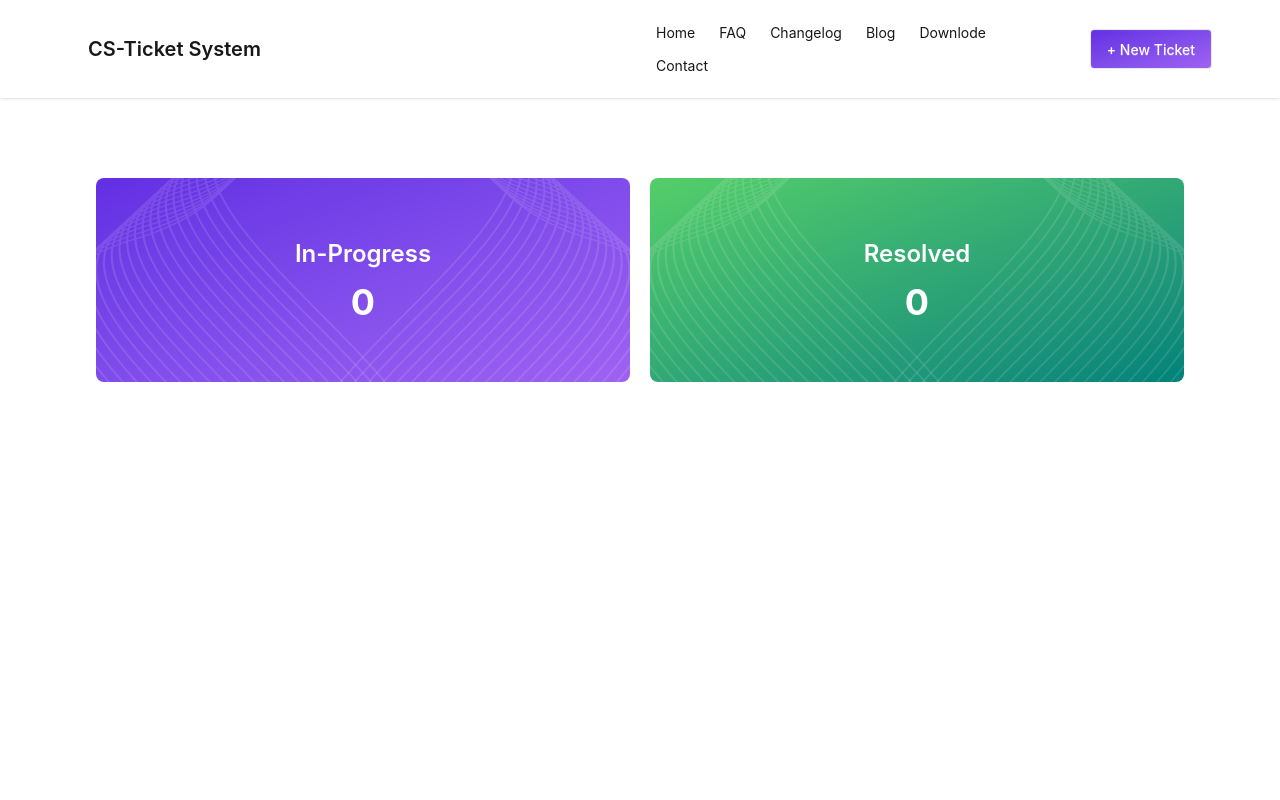
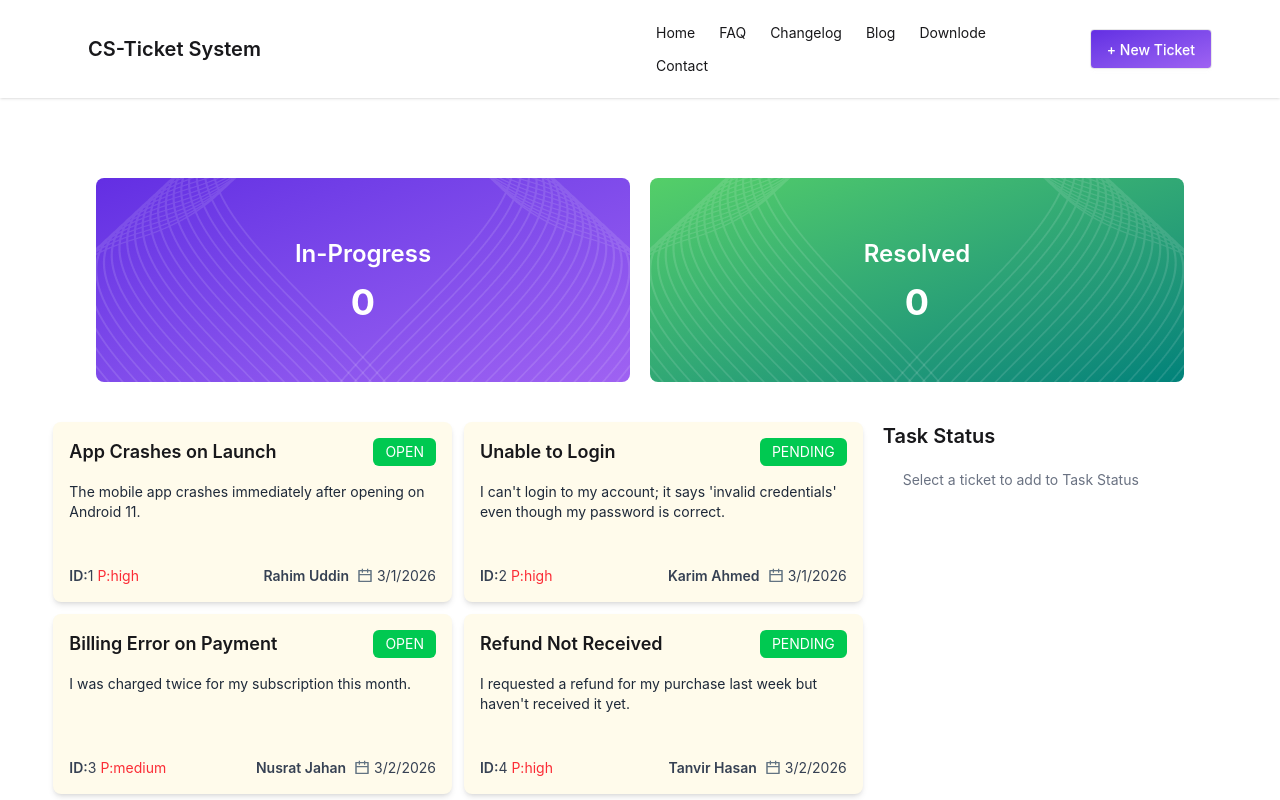
Before and after one commit to mohammad-meraj/Customer-Support-Service, a React (Vite) app: page / in a window 1280 px wide. Shown: the top 800 px of the page. Built offline with nearby package versions, Linux system fonts and the light colour scheme.

Commit message:
Task Section

```diff
--- /dev/null
+++ b/public/TicketsData.json
@@ -0,0 +1,137 @@
+[
+  {
+    "id": 1,
+    "title": "App Crashes on Launch",
+    "description": "The mobile app crashes immediately after opening on Android 11.",
+    "customer": "Rahim Uddin",
+    "priority": "high",
+    "status": "open",
+    "createdAt": "2026-03-01T10:15:00Z"
+  },
+  {
+    "id": 2,
+    "title": "Unable to Login",
+    "description": "I can't login to my account; it says 'invalid credentials' even though my password is correct.",
+    "customer": "Karim Ahmed",
+    "priority": "high",
+    "status": "pending",
+    "createdAt": "2026-03-01T11:30:00Z"
+  },
+  {
+    "id": 3,
+    "title": "Billing Error on Payment",
+    "description": "I was charged twice for my subscription this month.",
+    "customer": "Nusrat Jahan",
+    "priority": "medium",
+    "status": "open",
+    "createdAt": "2026-03-02T09:45:00Z"
+  },
+  {
+    "id": 4,
+    "title": "Refund Not Received",
+    "description": "I requested a refund for my purchase last week but haven't received it yet.",
+    "customer": "Tanvir Hasan",
+    "priority": "high",
+    "status": "pending",
+    "createdAt": "2026-03-02T12:20:00Z"
+  },
+  {
+    "id": 5,
+    "title": "Missing Order in App",
+    "description": "I placed an order yesterday, but it doesn't appear in my order history.",
+    "customer": "Sadia Islam",
+    "priority": "high",
+    "status": "open",
+    "createdAt": "2026-03-02T14:50:00Z"
+  },
+  {
+    "id": 6,
+    "title": "Cannot Update Profile",
+    "description": "Unable to change my profile picture or update my name in the account settings.",
+    "customer": "Arif Hossain",
+    "priority": "medium",
+    "status": "open",
+    "createdAt": "2026-03-03T08:10:00Z"
+  },
+  {
+    "id": 7,
+    "title": "App Freezes During Checkout",
+    "description": "The app freezes when I try to complete a purchase.",
+    "customer": "Mim Akter",
+    "priority": "high",
+    "status": "open",
+    "createdAt": "2026-03-03T09:40:00Z"
+  },
+  {
+    "id": 8,
+    "title": "Payment Method Not Working",
+    "description": "My saved credit card is declined even though it has sufficient balance.",
+    "customer": "Shakib Al Hasan",
+    "priority": "high",
+    "status": "pending",
+    "createdAt": "2026-03-03T11:05:00Z"
+  },
+  {
+    "id": 9,
+    "title": "Unable to Reset Password",
+    "description": "The reset password link I received does not work.",
+    "customer": "Farhana Rahman",
+    "priority": "medium",
+    "status": "open",
+    "createdAt": "2026-03-03T12:30:00Z"
+  },
+  {
+    "id": 10,
+    "title": "Account Suspended",
+    "description": "My account was suspended without any notification.",
+    "customer": "Mahmudul Hasan",
+    "priority": "high",
+    "status": "pending",
+    "createdAt": "2026-03-04T07:25:00Z"
+  },
+  {
+    "id": 11,
+    "title": "App Notifications Not Working",
+    "description": "I don't receive notifications for new messages or alerts.",
+    "customer": "Jannat Ara",
+    "priority": "low",
+    "status": "open",
+    "createdAt": "2026-03-04T09:10:00Z"
+  },
+  {
+    "id": 12,
+    "title": "Subscription Auto-Renew Failed",
+    "description": "My subscription did not renew automatically, and I lost premium features.",
+    "customer": "Rakib Khan",
+    "priority": "medium",
+    "status": "pending",
+    "createdAt": "2026-03-04T10:45:00Z"
+  },
+  {
+    "id": 13,
+    "title": "Incorrect Billing Amount",
+    "description": "I was charged $20 instead of $10 for my last purchase.",
+    "customer": "Tasnim Chowdhury",
+    "priority": "high",
+    "status": "open",
+    "createdAt": "2026-03-04T13:30:00Z"
+  },
+  {
+    "id": 14,
+    "title": "Order Delivered But Not Shown in App",
+    "description": "My order shows as delivered but it’s not listed in my order history.",
+    "customer": "Imran Hossain",
+    "priority": "medium",
+    "status": "pending",
+    "createdAt": "2026-03-04T15:00:00Z"
+  },
+  {
+    "id": 15,
+    "title": "Refund Issue With Subscription",
+    "description": "I canceled my subscription but the refund hasn’t been processed yet.",
+    "customer": "Sumaiya Islam",
+    "priority": "high",
+    "status": "open",
+    "createdAt": "2026-03-04T16:20:00Z"
+  }
+]
--- a/src/App.jsx
+++ b/src/App.jsx
@@ -1,17 +1,23 @@
 
+import { Suspense, useState } from 'react'
 import './App.css'
 import CountingBox from './component/CountingBox'
 import Navber from './component/Navber'
+import MainContainer from './component/MainContainer'
 
-
+const fetchTickets=fetch('/TicketsData.json').then(res=> res.json())
 
 function App() {
+    const[progress,setProgress]= useState(0)
+     const [selectTicket,setSelectTicket]= useState([])
 
   return (
     <>
-
       <Navber></Navber>
-      <CountingBox></CountingBox>
+      <CountingBox progress={progress}></CountingBox>
+      <Suspense fallback={<h2>Tickeys loading</h2>}>
+        <MainContainer progress={progress} setProgress={setProgress} selectTicket={selectTicket} setSelectTicket={setSelectTicket} fetchTickets={fetchTickets}></MainContainer>
+      </Suspense>
 
     </>
   )
--- a/src/component/CountingBox.jsx
+++ b/src/component/CountingBox.jsx
@@ -19,7 +19,7 @@ import React from 'react';
 import vectorImg1 from '../assets/vector1.png';
 import vectorImg2 from '../assets/vector2.png';
 
-const CountingBox = () => {
+const CountingBox = ({progress}) => {
     return (
         <div className='flex flex-col lg:flex-row justify-between gap-5 items-center max-w-[85%] mx-auto pt-20'>
 
@@ -28,7 +28,7 @@ const CountingBox = () => {
              <img className="absolute left-0 top-1/2 -translate-y-1/2 z-10" src={vectorImg1} alt=""/>
              <img className="absolute right-0 top-1/2 -translate-y-1/2 z-10" src={vectorImg2} alt=""/>
                 <h2 className='text-2xl font-semibold mb-3'>In-Progress</h2>
-                <h2 className='text-4xl font-bold'>0</h2>
+                <h2 className='text-4xl font-bold'>{progress}</h2>
             </div>
 
             <div className='relative text-white font-medium bg-gradient-to-br from-[#54CF68] to-[#00827A] w-4/5 text-center px-28 py-15 rounded-lg'>
--- /dev/null
+++ b/src/component/CustomerTickets.jsx
@@ -0,0 +1,41 @@
+import React from 'react';
+import time from '../assets/ri_calendar-line.png'
+const CustomerTickets = ({ticket,selectTicket,setSelectTicket,progress,setProgress}) => {
+    return (
+        <div onClick={()=>{
+               setProgress(progress+1)
+                setSelectTicket([...selectTicket,ticket])
+                }}>
+
+ <div className="card bg-amber-50 rounded-lg shadow-md h-45">
+  <div className="card-body p-4">
+    <div className="flex justify-between items-center mb-2">
+      <h3 className="text-lg font-semibold">{ticket.title}</h3>
+      <button className="bg-green-500 text-white px-3 py-1 rounded-md text-sm uppercase">
+        {ticket.status}
+      </button>
+    </div>
+    <p className="text-sm text-gray-800 mb-4">{ticket.description}</p>
+    <div className="flex justify-between items-center text-sm text-gray-700">
+      <div>
+        <span className="font-semibold">ID:</span><span>{ticket.id}</span>
+        <span className='text-red-500'>  P:{ticket.priority}</span>
+      </div>
+      <div className="flex items-center space-x-2">
+        <span className="font-semibold">{ticket.customer}</span>
+        <div className="flex items-center space-x-1">
+          <img src={time} alt="time" className="w-4 h-4" />
+          <span>{new Date(ticket.createdAt).toLocaleDateString()}</span>
+        </div>
+      </div>
+
+    </div>
+
+  </div>
+</div>
+
+        </div>
+    );
+};
+
+export default CustomerTickets;
--- /dev/null
+++ b/src/component/MainContainer.jsx
@@ -0,0 +1,31 @@
+import React, { use } from 'react';
+import CustomerTickets from './CustomerTickets';
+import TaskStatus from './TaskStatus';
+
+const MainContainer = ({fetchTickets,selectTicket,setSelectTicket,progress,setProgress}) => {
+    const Tickets=use(fetchTickets)
+
+    return (
+        <div className='max-w-11/12 mx-auto flex justify-between gap-5 mt-10'>
+        {/* customer tickets div */}
+    <div className='grid grid-cols-2 gap-3'>
+        {/* <h2>Customer Tickets</h2> */}
+        {
+            Tickets.map( ticket=> <CustomerTickets progress={progress} setProgress={setProgress} selectTicket={selectTicket} setSelectTicket={setSelectTicket} key={ticket.id} ticket={ticket} ></CustomerTickets>)
+        }
+    </div>
+         {/* Task Status */}
+         <div className='flex flex-col space-y-5'>
+              <div className='w-86'><h2 className='text-xl w- font-semibold'>Task Status</h2></div>
+              <div>
+                {
+                selectTicket.length === 0 ? <p className='text-sm text-gray-500 pl-5'>Select a ticket to add to Task Status</p> : <TaskStatus selectTicket={selectTicket}></TaskStatus>
+                }
+              </div>
+         </div>
+
+        </div>
+    );
+};
+
+export default MainContainer;
--- a/src/component/Navber.jsx
+++ b/src/component/Navber.jsx
@@ -22,7 +22,7 @@ const Navber = () => {
     </div>
     <a className="text-lg lg:text-xl font-semibold">CS-Ticket System</a>
   </div>
-  <div className="navbar-end flex gap-8">
+  <div className="navbar-end flex gap-5">
      <div className="hidden lg:flex">
         <ul className="menu menu-horizontal px-1">
       <li><a>Home</a></li>
--- /dev/null
+++ b/src/component/ResolveTask.jsx
@@ -0,0 +1,11 @@
+import React from 'react';
+
+const ResolveTask = () => {
+    return (
+        <div>
+
+        </div>
+    );
+};
+
+export default ResolveTask;
--- /dev/null
+++ b/src/component/TaskStatus.jsx
@@ -0,0 +1,27 @@
+import React from 'react';
+import time from '../assets/ri_calendar-line.png'
+
+const TaskStatus = ({selectTicket}) => {
+    return (
+        <div className="flex flex-col gap-3">
+            {
+                selectTicket.map(info=> {
+                    return(
+
+                     <div className="card bg-amber-50 rounded-lg shadow-md w-86">
+                       <div className="card-body p-4">
+
+                         <h2 className='font-semibold text-lg'>{info.title}</h2>
+                         <button className='btn bg-green-400 text-white font-medium'>Completed</button>
+
+                       </div>
+                     </div>
+
+                    )
+                })
+            }
+        </div>
+    );
+};
+
+export default TaskStatus;
```
Also changed, not shown: src/assets/ri_calendar-line.png (added).
